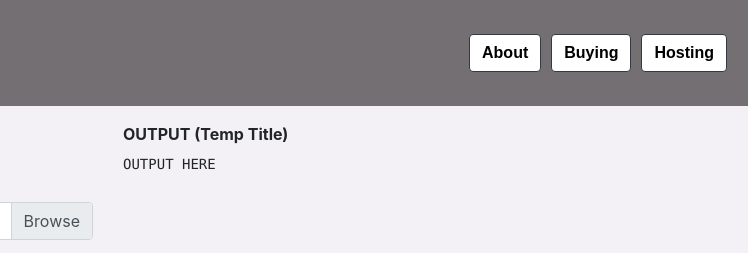
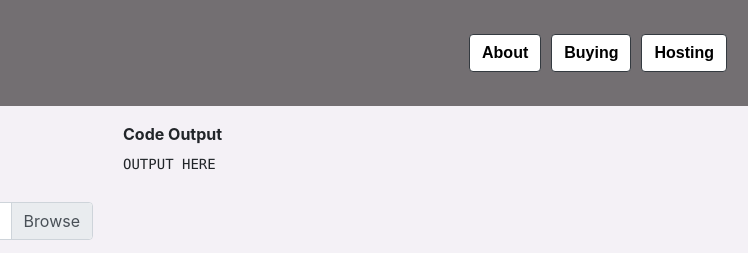
Before and after one commit to emily-zhao/ServeShare, a website: page frontend/src/BuyerPage.html in a window 1280 px wide. Shown: the top 253 px of the page, 532-1280 px from the left. Drawn offline with nearby package versions, Linux system fonts and the light colour scheme.

Commit message:
Update BuyerPage.html

```diff
--- a/frontend/src/BuyerPage.html
+++ b/frontend/src/BuyerPage.html
@@ -86,8 +86,7 @@
             <img src="tau_logo.png" style="height: 32px; width: 32px; margin: 0px 8px;">
         </div>
         <div id="output" class="col-sm">
-            <label for="ouput" style="margin-top: 16px; font-weight: bold"> OUTPUT (Temp Title)</label>
-
+            <label for="output" style="margin-top: 16px; font-weight: bold">Code Output</label>
             <pre id="outputText">OUTPUT HERE</pre>
         </div>
     </div>
```
